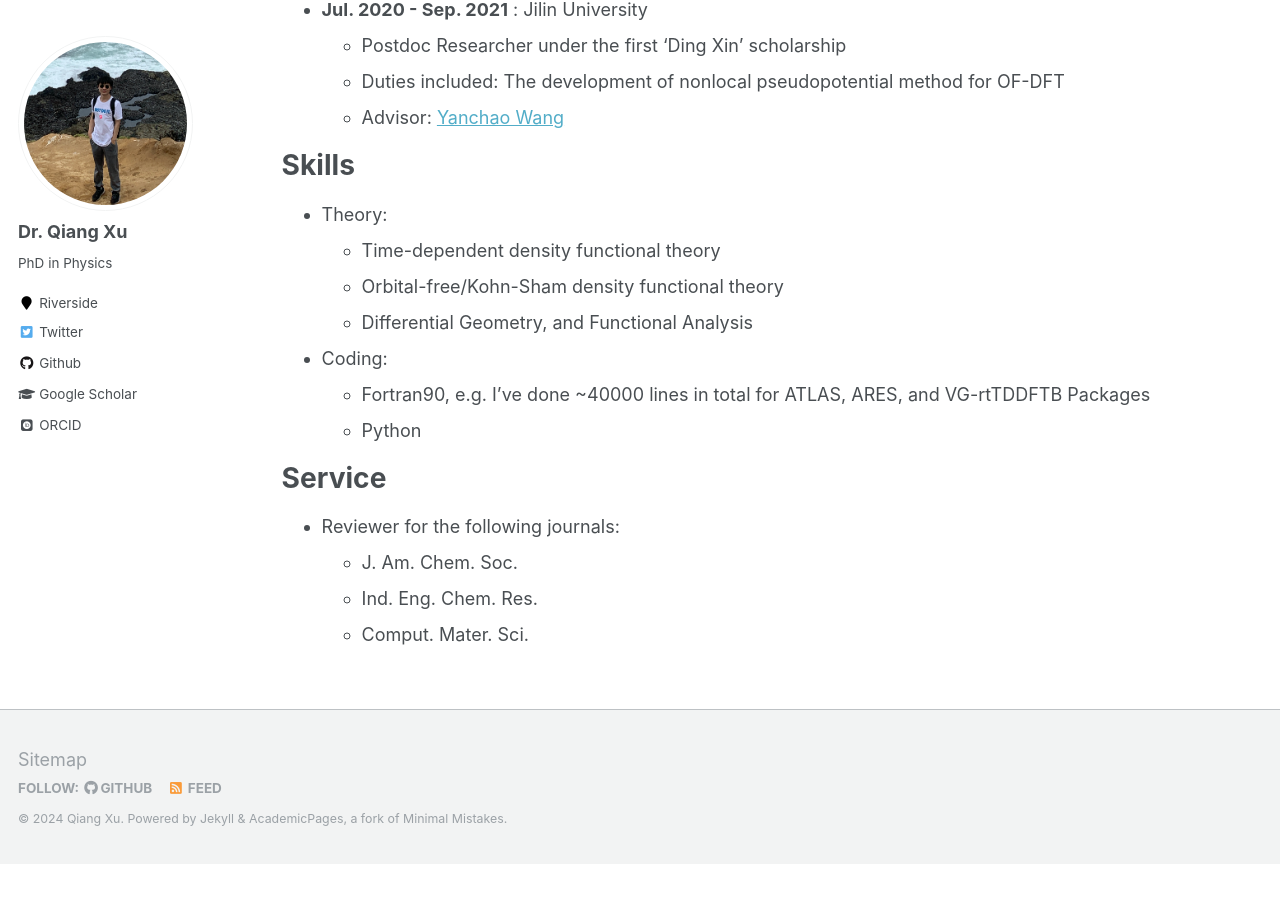
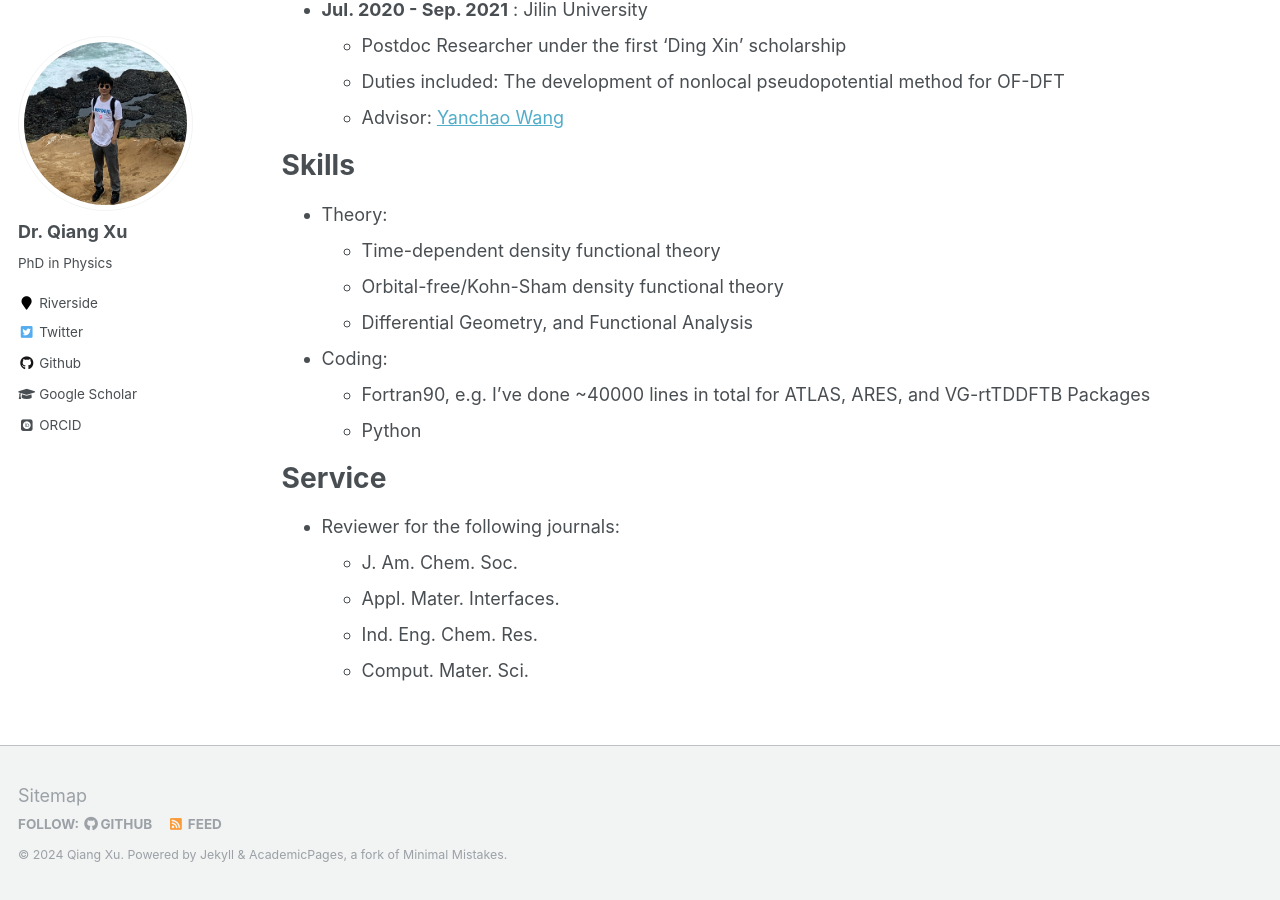
Before and after one commit to xqjlu/xqjlu.github.io, a Jekyll site: the page built from _pages/cv.md, in a window 1280 px wide and 900 px high, scrolled down 709 px. Built offline with Jekyll 4.4.1, drawn with Linux system fonts in a browser that asks for light colours; some web fonts are replaced; before the commit the page ends 1573 px from its top, so only the background shows below that.

Commit message:
ACS reviwer

```diff
--- a/_pages/cv.md
+++ b/_pages/cv.md
@@ -61,5 +61,6 @@ Service
 ======
 * Reviewer for the following journals:
   * J. Am. Chem. Soc.
+  * Appl. Mater. Interfaces.
   * Ind. Eng. Chem. Res.
   * Comput. Mater. Sci.
```
